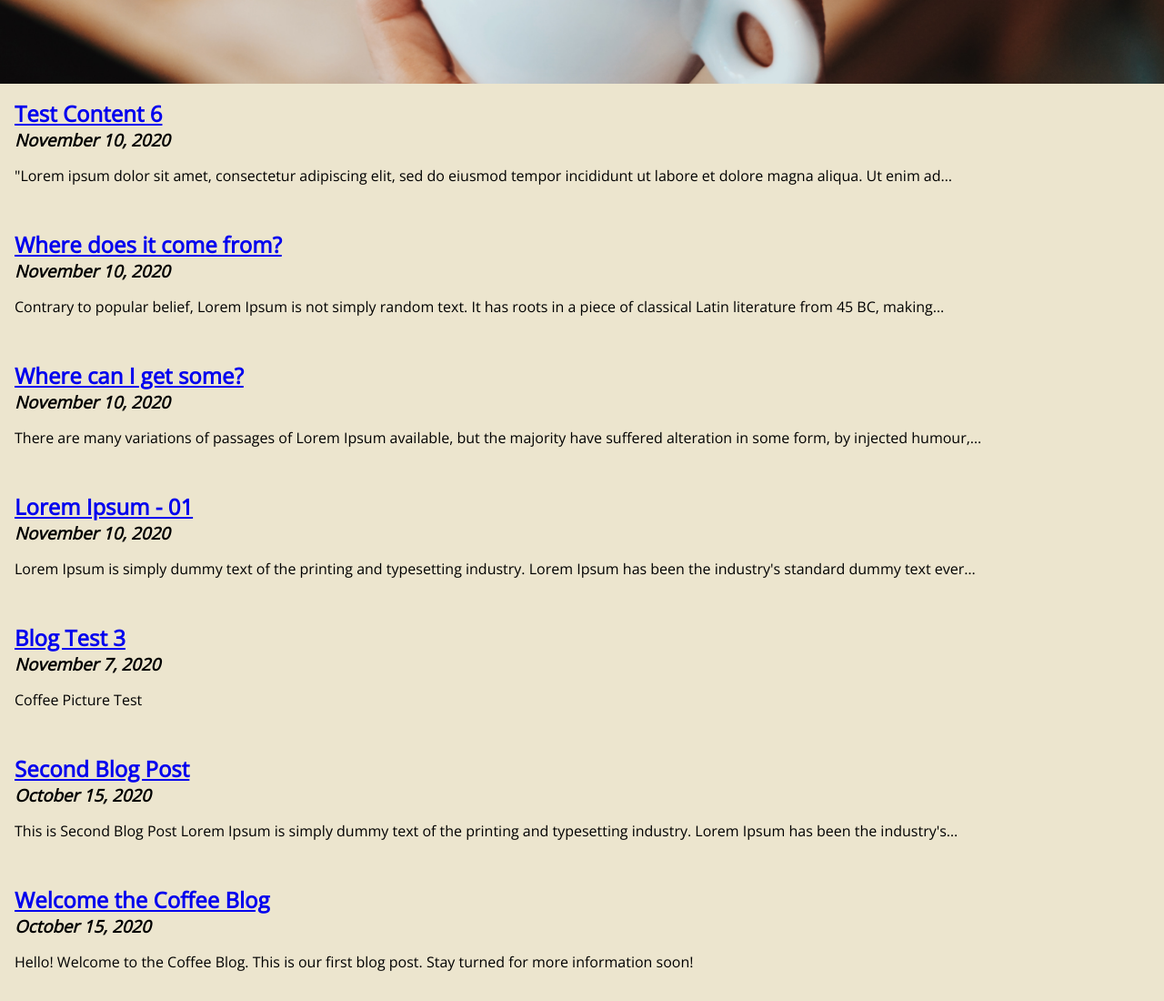
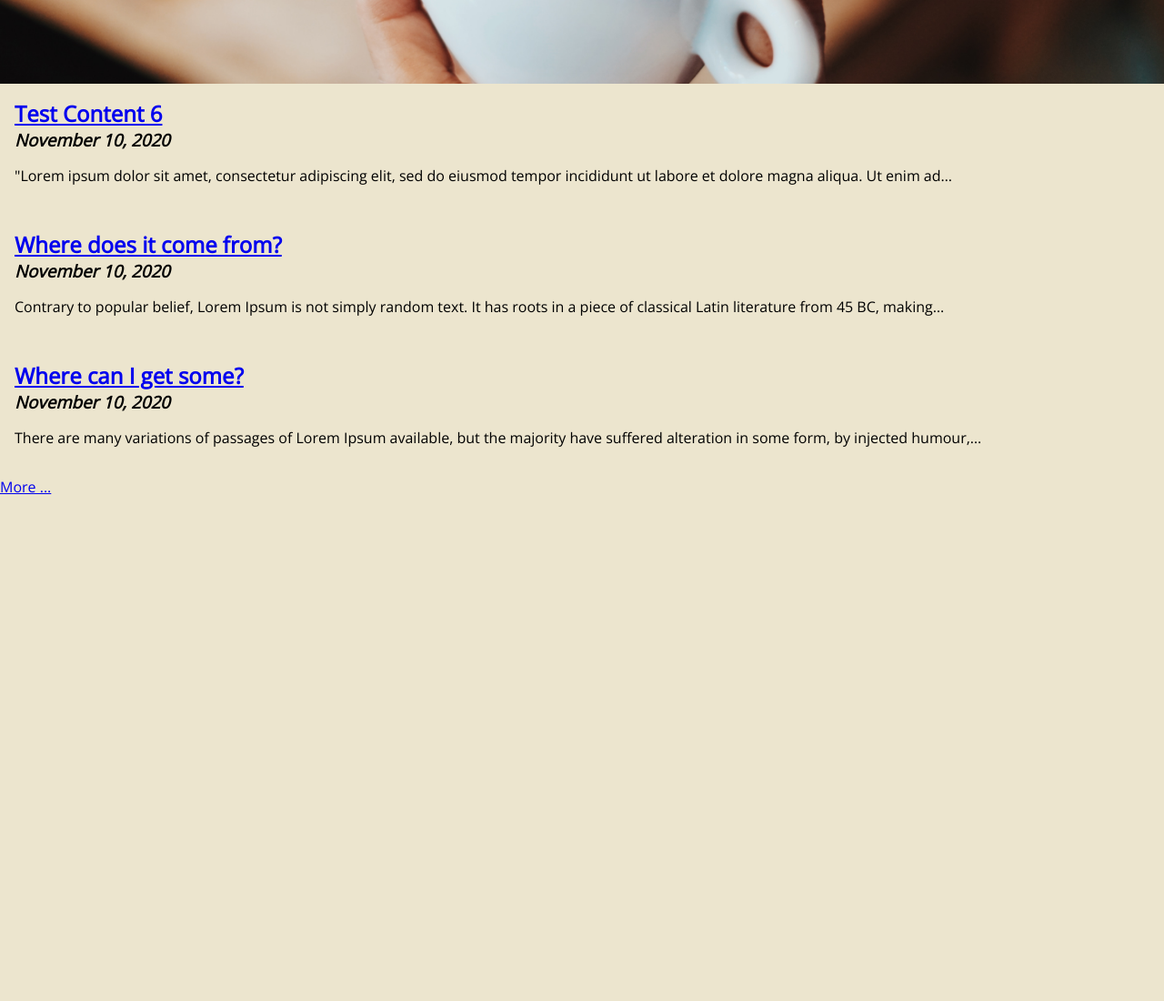
Before and after one commit to artnalyze/gatsby_coffeeshop, a Gatsby site: page / in a window 1280 px wide. Shown: the part 547-1647 px from the top of the page at 91% size. After the commit the page ends 1093 px from the top, so only its background shows below. Built offline with nearby package versions, Linux system fonts and the light colour scheme; Gatsby itself is replaced by a stand-in of ours.

Commit message:
update more link

```diff
--- a/src/components/BlogList.js
+++ b/src/components/BlogList.js
@@ -1,11 +1,14 @@
 import React from "react"
-import { graphql, useStaticQuery } from "gatsby"
+import { Link, graphql, useStaticQuery } from "gatsby"
 import BlogPost from "./BlogPost"
 
 export default function BlogList() {
   const data = useStaticQuery(graphql`
     {
-      allMarkdownRemark(sort: { fields: frontmatter___date, order: DESC }) {
+      allMarkdownRemark(
+        sort: { fields: frontmatter___date, order: DESC }
+        limit: 3
+        ) {
         edges {
           node {
             id
@@ -34,6 +37,9 @@ export default function BlogList() {
           excerpt={edge.node.excerpt}
         />
       ))}
+      <div>
+        <Link to="/blog">More ...</Link>
+      </div>
     </div>
   );
 }
```
Also changed, not shown: README.md.
